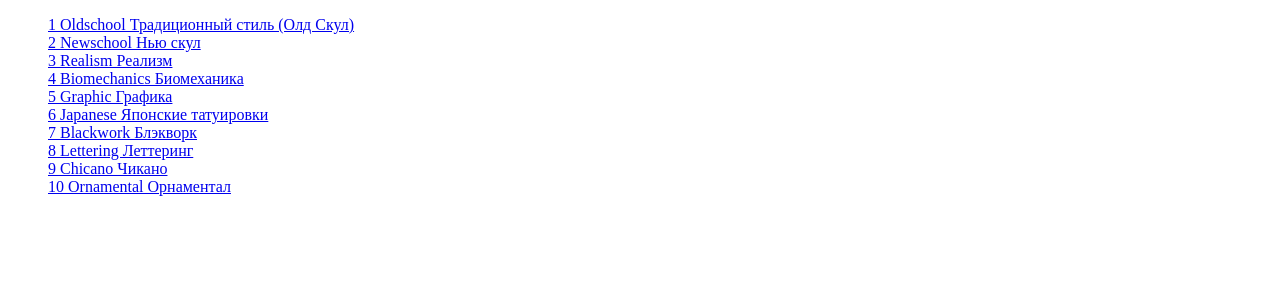
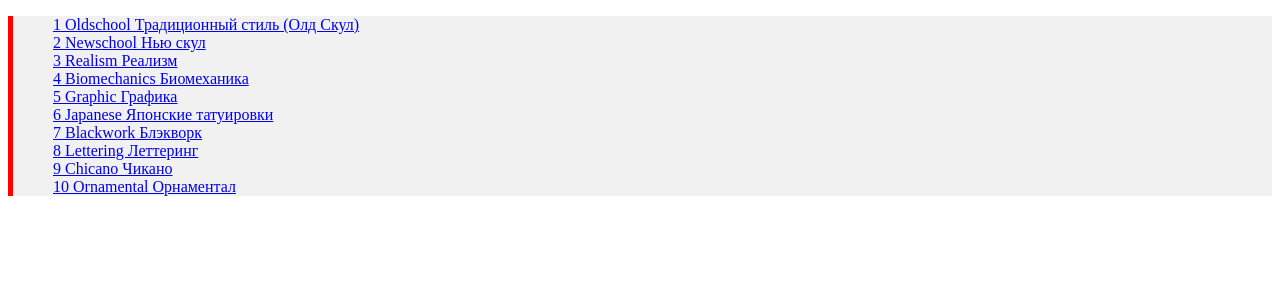
Before and after one commit to ilya-baykov/tattoo_site, a Django app: page /tattoo/style in a window 1280 px wide. Shown: the part 26-326 px from the top of the page. Run offline with Django 4.2, Linux system fonts and the light colour scheme.

Commit message:
Добавил css файл

```diff
--- /dev/null
+++ b/coolsite/tattoo/static/tattoo/css/style_menu.css
@@ -0,0 +1,4 @@
+ul {
+    border-left: 5px solid red;
+    background-color: #f1f1f1;
+}
--- a/coolsite/tattoo/templates/style_menu.html
+++ b/coolsite/tattoo/templates/style_menu.html
@@ -1,4 +1,12 @@
 {% extends "base.html" %}
+
+{% load static %}
+
+{% block css_additional %}
+    <link rel="stylesheet" href="{% static 'tattoo\css\style_menu.css' %}">
+{% endblock %}
+
+
 {% block title %} Styles {% endblock %}
 {% block content %}
     {% include "includes/navbar.html"%}
--- a/coolsite/templates/base.html
+++ b/coolsite/templates/base.html
@@ -5,6 +5,7 @@
     <title>
       {% block title %} {% endblock %}
     </title>
+    {% block css_additional %} {% endblock %}
 </head>
 <body>
   {% block content %} {% endblock %}
```
